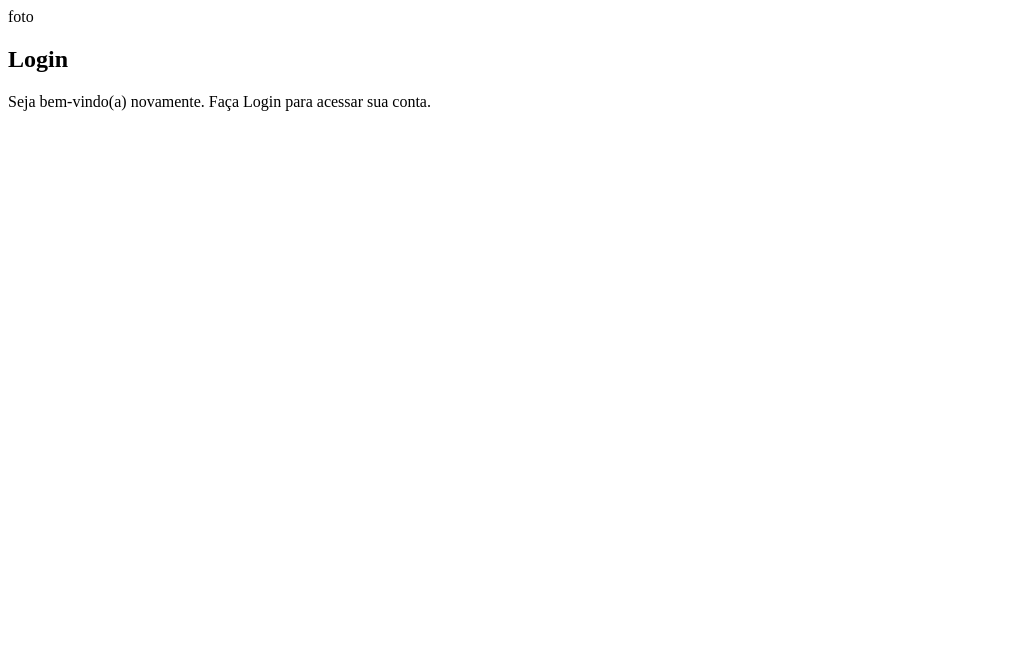
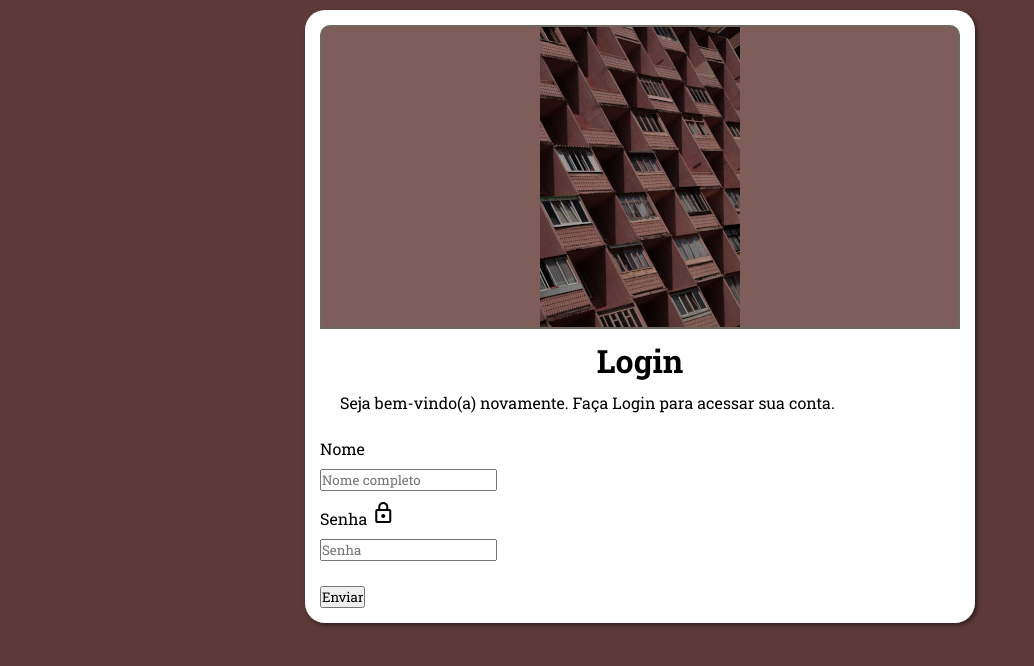
Before and after one commit to thiago-az/projeto-login, a plain HTML site: page index.html in a window 1280 px wide. Shown: the whole page, without its empty margins (0-1034 px from the left). Drawn offline with nearby package versions, Linux system fonts and the light colour scheme.

Commit message:
Tentativa de fazer sozinho.

```diff
--- a/estilos/style.css
+++ b/estilos/style.css
@@ -1,7 +1,73 @@
 @charset "UTF-8";
 
+/*Mobile Firts*/
+
+@import url('https://fonts.googleapis.com/css2?family=Roboto+Slab:wght@100..900&display=swap');
+
+.material-symbols-outlined {
+  font-variation-settings:
+  'FILL' 0,
+  'wght' 400,
+  'GRAD' 0,
+  'opsz' 24
+}
+
+
+*{
+    margin: 0px;
+    padding: 0px;
+    font-family: 'Roboto Slab','Times New Roman', Times, serif;
+}
+
 :root{
-    --cor-padrao: #5D3A38
-    --cor-contraste: #6D695E
-    --cor-destaque: #3D0B08
+    --cor-padrao: #5D3A38;
+    --cor-contraste: #6D695E;
+    --cor-destaque: #3D0B08;
 }
+
+body{
+    background-color:var(--cor-padrao) ;
+}
+
+main{
+    background-color: white;
+    width: 50vw;
+    margin: auto;
+    margin-top: 10px;
+    border-radius: 20px;
+    padding:15px;
+    box-shadow: 2px 2px 4px rgba(0, 0, 0, 0.534);
+}
+
+#login h1{
+    text-align: center;
+    margin: 10px;
+    font-size: 2em;
+}
+
+#login p{
+    text-align: justify;
+    margin-bottom: 25px;
+    text-indent: 20px;
+}
+
+#ipasw,#itext{
+    display: block;
+    margin: 10px 0px 10px 0px;
+}
+
+input{
+    margin-top: 15px;
+}
+
+
+#imagem{
+    background-color: #3d0b08a9;
+    border-radius: 10px 10px 0px 0px;
+    border: 2px solid var(--cor-contraste);
+}
+
+#imagem img{
+    display: block;
+    margin: auto;
+}
--- a/index.html
+++ b/index.html
@@ -4,19 +4,28 @@
     <meta charset="UTF-8">
     <meta name="viewport" content="width=device-width, initial-scale=1.0">
     <link rel="stylesheet" href="estilos/style.css">
+    <link rel="stylesheet" href="https://fonts.googleapis.com/css2?family=Material+Symbols+Outlined:opsz,wght,FILL,GRAD@20..48,100..700,0..1,-50..200" />
     <title>Login</title>
 </head>
 <body>
     <main>
         <section id="login">
             <div id="imagem">
-                foto
+                <img src="imagens/Brutal-pq.jpg" alt="Foto tema do Login.">
             </div>
             <div id="formulario">
                 <h1>Login</h1>
                 <p>Seja bem-vindo(a) novamente. Faça Login para acessar sua conta.</p>
-                <form action="login.php" method="post">
+                <form action="login.php" method="post" autocomplete="on">
 
+                    <label for="itext">Nome</label>
+                    <input type="text" name="text" id="itext" required minlength="5" maxlength="30" placeholder="Nome completo">
+
+                    <label for="ipasw">Senha</label>
+                    <span class="material-symbols-outlined">lock</span>
+                    <input type="password" name="pasw" id="ipasw" required minlength="8" maxlength="10" placeholder="Senha">
+
+                    <input type="submit" value="Enviar" >
                 </form>
             </div>
         </section>
```
Also changed, not shown: imagens/Brutal-pq.jpg (added).
